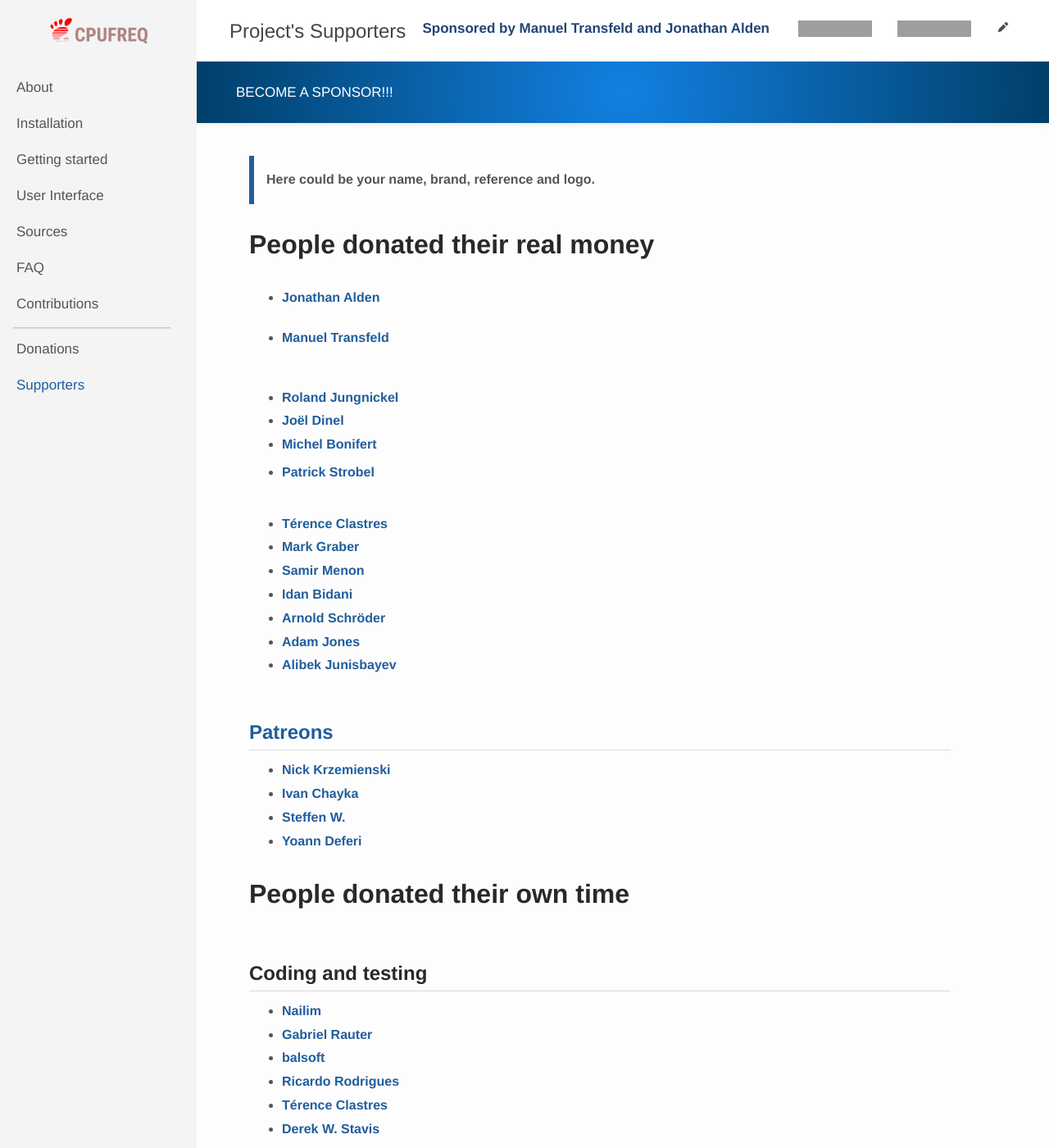
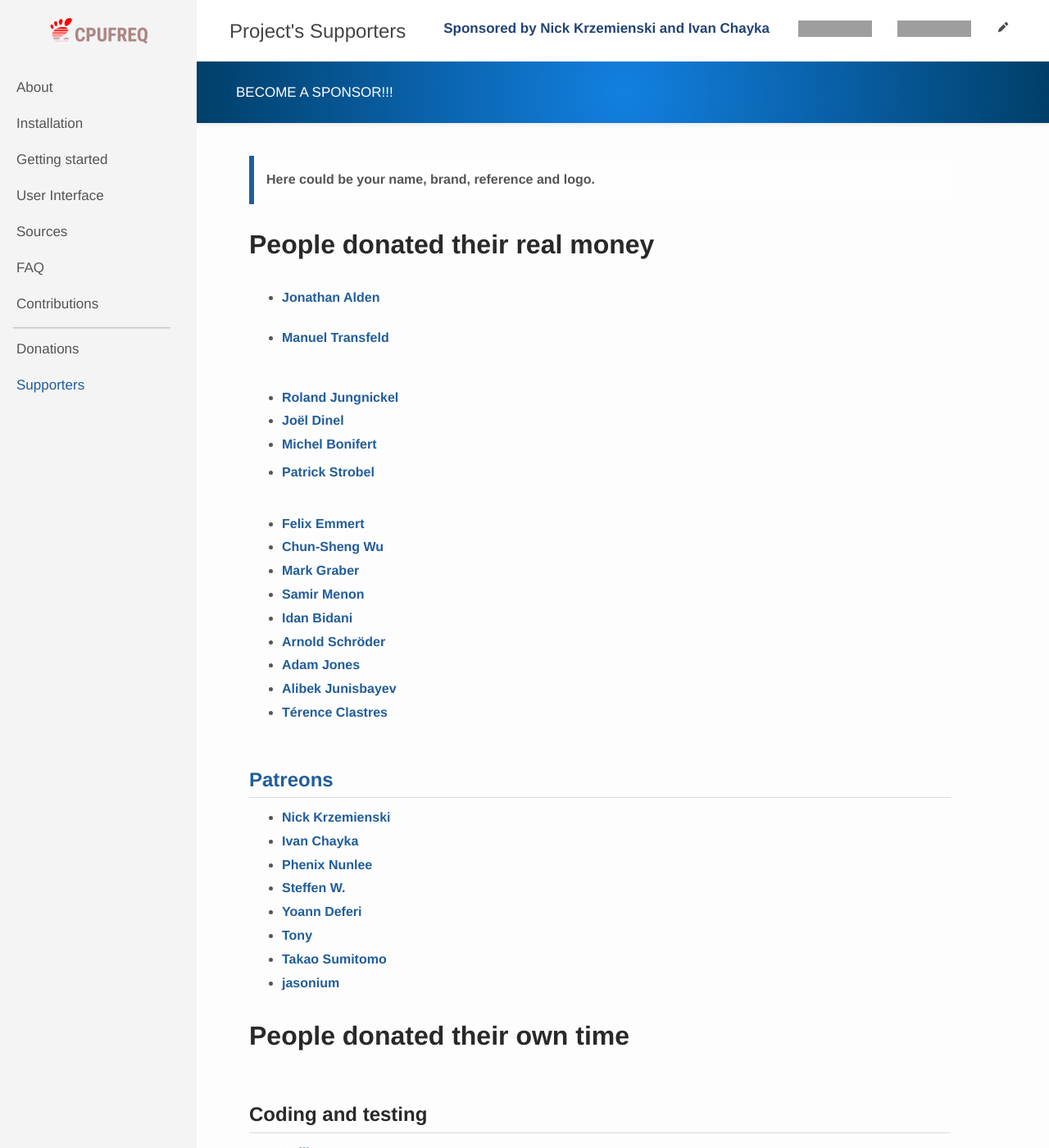
Before and after one commit to konkor/cpufreq, a Jekyll site: the page built from docs/BACKERS.md, in a window 1280 px wide and 1400 px high. Shown: the whole window at 82% size. Built offline with Jekyll 4.4.1, drawn with Linux system fonts in a browser that asks for light colours; grey boxes are pictures that could not be loaded.

Commit message:
Update project supporters

```diff
--- a/docs/BACKERS.md
+++ b/docs/BACKERS.md
@@ -18,20 +18,27 @@ description: Here could be your name, brand, reference and logo.
 <br><br>
 
 
-* [Térence Clastres](https://github.com/terencode)
+* [Felix Emmert](https://konkor.github.io/cpufreq/supporters/)
+* [Chun-Sheng Wu](https://konkor.github.io/cpufreq/supporters/)
 * [Mark Graber](https://konkor.github.io/cpufreq/supporters/)
 * [Samir Menon](https://konkor.github.io/cpufreq/supporters/)
 * [Idan Bidani](https://konkor.github.io/cpufreq/supporters/)
 * [Arnold Schröder](https://konkor.github.io/cpufreq/supporters/)
 * [Adam Jones](https://konkor.github.io/cpufreq/supporters/)
 * [Alibek Junisbayev](https://konkor.github.io/cpufreq/supporters/)
+* [Térence Clastres](https://github.com/terencode)
 
 ## [Patreons](https://www.patreon.com/konkor)
 
 * [Nick Krzemienski](https://github.com/krzemienski)
 * [Ivan Chayka](https://vk.com/anaumynaugames)
+* [Phenix Nunlee](https://www.patreon.com/user?u=21996172)
 * [Steffen W.](https://www.patreon.com/user/creators?u=7405409)
 * [Yoann Deferi](https://konkor.github.io/cpufreq/supporters/)
+* [Tony](https://www.patreon.com/twu026)
+* [Takao Sumitomo](https://www.patreon.com/user?u=21736175)
+* [jasonium](https://www.patreon.com/user?u=711103)
+
 
 # People donated their **own time**
 
--- a/docs/_layouts/default.html
+++ b/docs/_layouts/default.html
@@ -12,7 +12,7 @@
           <div class="header">
             <h1>{{ page.title | escape }}</h1>
             <ul class="pull-right">
-              <li class="sponsor"><a href="{{ "/supporters" | relative_url }}" title="The Awesome Project's supporters!">Sponsored by Manuel Transfeld and Jonathan Alden</a></li>
+              <li class="sponsor"><a href="{{ "/supporters" | relative_url }}" title="The Awesome Project's supporters!">Sponsored by Nick Krzemienski and Ivan Chayka</a></li>
               <li><a href="https://github.com/{{ site.github_username }}{{ site.baseurl }}" target="_blank"><img src="https://img.shields.io/github/stars/konkor/cpufreq.svg?style=social&label=Star&style=flat-square" alt="GitHub"></a></li>
               <li><a href="https://github.com/{{ site.github_username }}{{ site.baseurl }}" target="_blank"><img src="https://img.shields.io/github/license/konkor/cpufreq.svg" alt="GPL-3"></a></li>
               <li><a href="https://github.com/{{ site.github_username }}{{ site.baseurl }}/tree/master/docs/{{ page.path }}" target="_blank"><img src={{ "/assets/images/edit.png" | relative_url }} title="Edit" alt="Edit"></a></li>
```
Also changed, not shown: BACKERS.md (+7 -1 lines).
